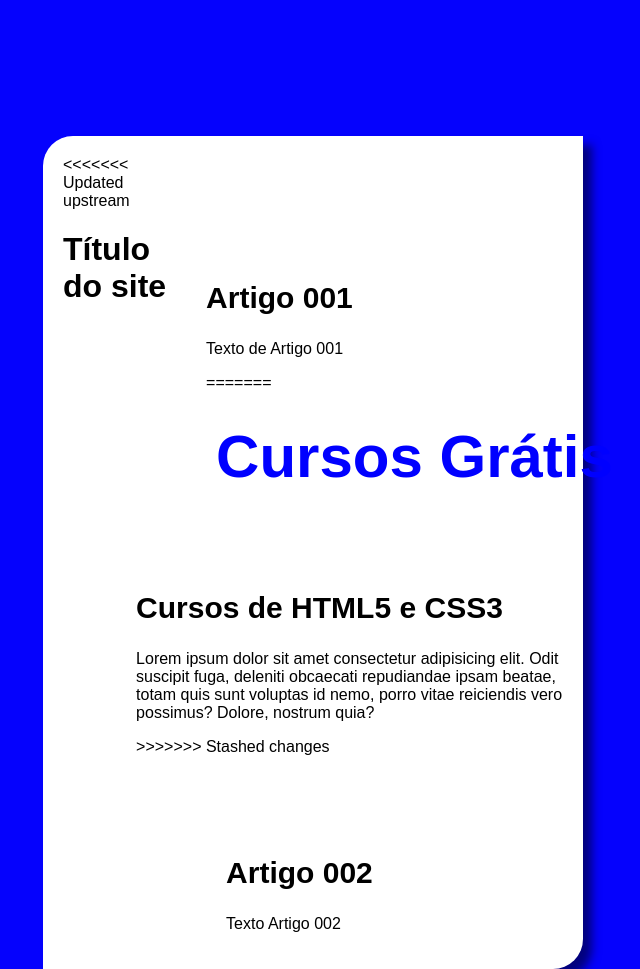
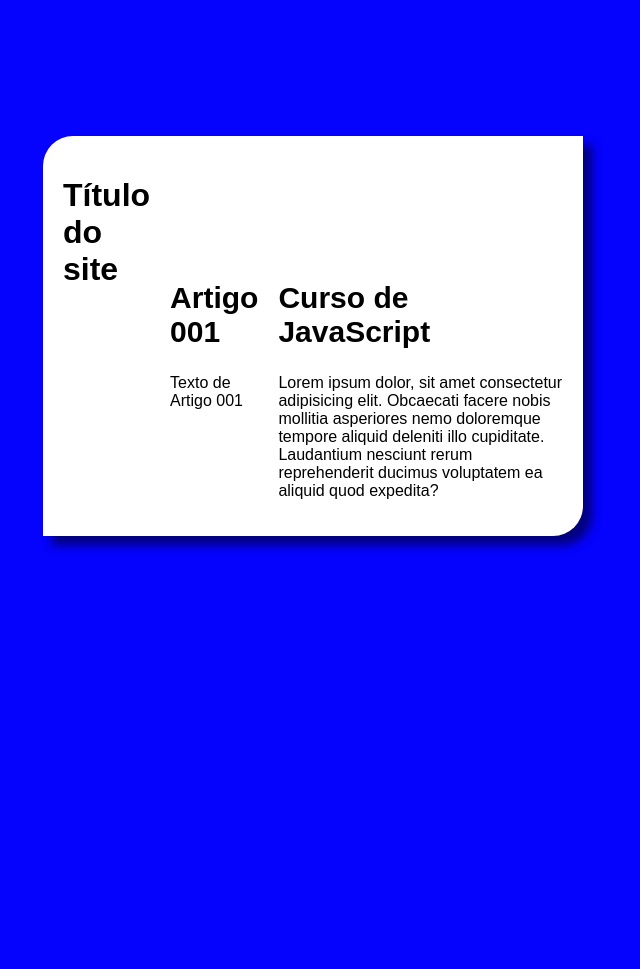
Before and after one commit to bluue-code/projeto-site, a plain HTML site: page index.html in a window 1280 px wide. Shown: the whole page, without its empty margins (349-989 px from the left). After the commit the page ends 800 px from the top, so only its background shows below. Drawn offline with Linux system fonts and the light colour scheme.

Commit message:
Recuperando o conteudo

```diff
--- a/index.html
+++ b/index.html
@@ -9,26 +9,17 @@
 <body>
     <main>
         <header>
-<<<<<<< Updated upstream
             <h1>Título do site</h1>
         </header>
 
         <article>
             <h2>Artigo 001</h2>
             <p>Texto de Artigo 001</p>
-=======
-            <h1 class="tittle">Cursos Grátis</h1>
-        </header>
-
-        <article class="art_um">
-            <h2>Cursos de HTML5 e CSS3</h2>
-            <p>Lorem ipsum dolor sit amet consectetur adipisicing elit. Odit suscipit fuga, deleniti obcaecati repudiandae ipsam beatae, totam quis sunt voluptas id nemo, porro vitae reiciendis vero possimus? Dolore, nostrum quia?</p>
->>>>>>> Stashed changes
         </article>
 
         <article>
-            <h2>Artigo 002</h2>
-            <p>Texto Artigo 002</p>
+            <h2>Curso de JavaScript</h2>
+            <p>Lorem ipsum dolor, sit amet consectetur adipisicing elit. Obcaecati facere nobis mollitia asperiores nemo doloremque tempore aliquid deleniti illo cupiditate. Laudantium nesciunt rerum reprehenderit ducimus voluptatem ea aliquid quod expedita?</p>
         </article>
     </main>
 
```
